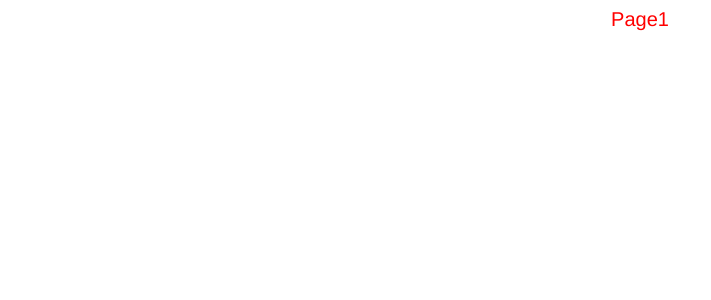
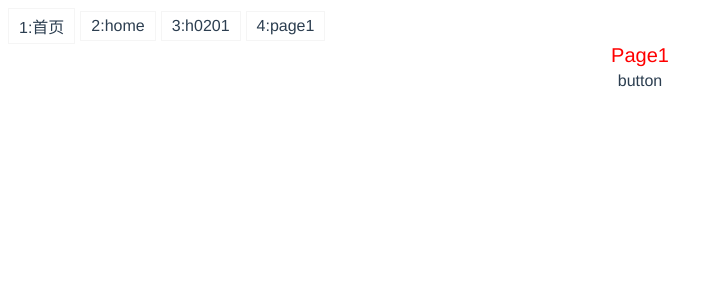
Before and after one commit to xiaotuni/vue2-demo, a Vue app: page /page1 in a window 1280 px wide. Shown: the top 300 px of the page, without its empty margins (0-711 px from the left). Built offline with nearby package versions, Linux system fonts and the light colour scheme.

Commit message:
路由配置

```diff
--- a/src/App.vue
+++ b/src/App.vue
@@ -1,15 +1,3 @@
-<template>
-  <div id="app">
-    <router-view></router-view>
-  </div>
-</template>
-
-<script>
-export default {
-  name: 'app'
-};
-</script>
-
 <style>
 #app {
   font-family: 'Avenir', Helvetica, Arial, sans-serif;
@@ -18,3 +6,37 @@ export default {
   color: #2c3e50;
 }
 </style>
+
+<template>
+  <div id="app">
+    <xtn-menu></xtn-menu>
+    <router-view></router-view>
+  </div>
+</template>
+
+<script>
+import Utility from './Common/Utility';
+import Vue from 'vue';
+import Menu from './components/Menu.vue';
+
+export default {
+  name: 'app',
+  data() {
+    const _Content = {};
+    return _Content;
+  },
+  created() {
+    Utility.setContent(Utility.constItem.Event, new Vue());
+    Utility.setContent(Utility.constItem.Context, this);
+    Utility.$on(Utility.constItem.UrlItem.GoBack, () => {
+      alert('bbbbbbb');
+    });
+  },
+  beforeCreate() {
+
+  },
+  components: {
+    'xtn-menu': Menu
+  }
+};
+</script>
--- a/src/Common/Utility.js
+++ b/src/Common/Utility.js
@@ -65,15 +65,15 @@ export default class Utility {
      */
     UrlItem: {
       GoBack: 'goBack',                                                    // 回退操作
-      Login: 'login',                                                      // 登录
-      App: 'app',                                                  // 首页-->商品列表
-      Default: 'default',                                                  // 首页-->商品列表
-      OtherPage: 'otherpage',                                                  // 首页-->商品列表
+      Home: 'home',                                                        //
+      H0201: 'h0201',                                                      //
+      Page1: 'page1',                                                      //
     },
     UrlTitle: {
-      '/app': { Title: 'APP页面', Index: 1 },
-      '/default': { Title: '默认页面', Index: 1 },
-      '/otherpage': { Title: '其它界面', Index: 1 },
+      '/': { Title: '首页', Index: 1 },
+      '/home': { Title: 'home', Index: 1 },
+      '/h0201': { Title: 'h0201', Index: 1 },
+      '/page1': { Title: 'page1', Index: 1 },
     },
     /**
      * 显示模式
@@ -563,7 +563,6 @@ export default class Utility {
     return __Array;
   }
 
-
   /**
    * 页面跳转
    * @param url 要跳转的页面。
@@ -572,19 +571,16 @@ export default class Utility {
   static toPage(url, params) {
     try {
       const __context = this.getContent(this.constItem.Context);
-      if (this.isUndefined(url) || url === '' || this.isUndefined(__context) || this.isUndefined(__context.router)) {
+      if (this.isUndefined(url) || url === '' || this.isUndefined(__context) || this.isUndefined(__context.$router)) {
         return;
       }
-      const router = __context.router;
-
+      const router = __context.$router;
       if (url === this.constItem.UrlItem.GoBack) {
         this.$emit(this.constItem.Events.OnGoBack, { url: url, params: params });
         return;
       }
-      // const __param = this.convertToUrlParams(params);
-      // router.push('/' + url + (__param ? ('?' + __param) : ''));
-      const __pathname = '/' + url;
-      router.push({ pathname: __pathname, query: Object.assign(params || {}, { _timestamp: new Date().getTime() }) });
+      const __pathname = url;
+      router.push({ path: __pathname, query: Object.assign(params || {}, { _timestamp: new Date().getTime() }) });
     } catch (ex) {
       console.log(ex.toString());
     }
@@ -712,10 +708,10 @@ export default class Utility {
     if (this.isUndefined(event) || event === null) {
       return;
     }
-    if (!this.isFunction(event.emit)) {
+    if (!this.isFunction(event.$emit)) {
       return;
     }
-    event.emit(eventName, param1, param2, param3, param4, param5, param6, param7, param8, param9);
+    event.$emit(eventName, param1, param2, param3, param4, param5, param6, param7, param8, param9);
   }
 
   /**
@@ -731,10 +727,10 @@ export default class Utility {
     if (this.isUndefined(event) || event === null) {
       return;
     }
-    if (!this.isFunction(event.on)) {
+    if (!this.isFunction(event.$on)) {
       return;
     }
-    event.on(eventName, callBack);
+    event.$on(eventName, callBack);
   }
 
   /**
--- a/src/components/Hello.vue
+++ b/src/components/Hello.vue
@@ -1,3 +1,32 @@
+
+<!-- Add "scoped" attribute to limit CSS to this component only -->
+<style lang="scss" scoped>
+.hello {
+  text-align: center;
+  .img {
+    margin-top: 60px;
+  }
+  h1,
+  h2 {
+    font-weight: normal;
+  }
+
+  ul {
+    list-style-type: none;
+    padding: 0;
+  }
+
+  li {
+    display: inline-block;
+    margin: 0 10px;
+  }
+
+  a {
+    color: #42b983;
+  }
+}
+</style>
+
 <template>
   <div class="hello">
     <img class="img" src="../assets/logo.png" />
@@ -40,42 +69,14 @@
 </template>
 
 <script>
+
 export default {
   name: 'hello',
   data() {
-    console.log('---------');
+    // console.log('---------');
     return {
-
       msg: 'Welcome to Your Vue.js App'
     };
-  }
+  },
 };
 </script>
-
-<!-- Add "scoped" attribute to limit CSS to this component only -->
-<style lang="scss" scoped>
-.hello {
-  text-align: center;
-  .img {
-    margin-top: 60px;
-  }
-  h1,
-  h2 {
-    font-weight: normal;
-  }
-
-  ul {
-    list-style-type: none;
-    padding: 0;
-  }
-
-  li {
-    display: inline-block;
-    margin: 0 10px;
-  }
-
-  a {
-    color: #42b983;
-  }
-}
-</style>
--- a/src/components/Menu.vue
+++ b/src/components/Menu.vue
@@ -1,13 +1,46 @@
 <style lang="scss">
+.pageList {
+  display: flex;
+  align-items: center;
 
+  .page {
+    margin-right: 5px;
+    >div {
+      border: 1px solid #f5f5f5;
+      padding: 5px 10px;
+    }
+  }
+}
 </style>
 <template>
-
+  <div class="pageList">
+    <div class="page" v-for="(item,index) in List">
+      <div @click="GoToPage(item)">
+        {{(index+1)+ ':' + item.Title}}
+      </div>
+    </div>
+  </div>
 </template>
 <script>
+import Utility from '../Common/Utility';
 export default {
   data() {
-
+    const __Content = { List: [] };
+    return __Content;
+  },
+  mounted() {
+    const { UrlTitle } = Utility.constItem;
+    Object.keys(UrlTitle).forEach(key => {
+      // console.log(key);
+      this.List.push(Object.assign({}, { Url: key }, UrlTitle[key]));
+    });
+    // this.List = Object.values(UrlTitle);
+  },
+  methods: {
+    GoToPage(item) {
+      // console.log(item);
+      Utility.toPage(item.Url);
+    }
   }
 };
 </script>
--- a/src/components/Page1.vue
+++ b/src/components/Page1.vue
@@ -3,6 +3,10 @@
   .title {
     font-size: 20px;
     color: red;
+    text-align: center;
+  }
+  .btn {
+    padding: 5px 10px;
     text-align: center;
   }
 }
@@ -13,16 +17,26 @@
     <div class="title">
       Page1
     </div>
+
+    <div class="btn" @click="aaa">button</div>
   </div>
 </template>
 
 <script>
+import Utility from '../Common/Utility';
 export default {
   name: 'hello',
   data() {
     return {
       msg: '这是一个页面啦'
     };
+  },
+  methods: {
+    aaa: function () {
+      // console.log('-------');
+      // console.log(Utility);
+      Utility.$emit(Utility.constItem.UrlItem.GoBack, { a: '111' });
+    },
   }
 };
 </script>
--- a/src/demo/components/TaskList.vue
+++ b/src/demo/components/TaskList.vue
@@ -36,8 +36,8 @@ export default {
     };
   },
   mounted() {
-    console.log('task list components...');
-    console.log(this);
+    // console.log('task list components...');
+    // console.log(this);
   },
   methods: {
   },
--- a/src/demo/v0201.vue
+++ b/src/demo/v0201.vue
@@ -130,7 +130,7 @@ export default {
     };
   },
   mounted() {
-    console.log('mounted...');
+    // console.log('mounted...');
 
     for (let i = 0; i < 2; i++) {
       const __AddressInfo = {
@@ -147,7 +147,7 @@ export default {
       this.IsShowRed = !this.IsShowRed;
     },
     Add(value) {
-      console.log(value);
+      // console.log(value);
       this.list.push(value);
       this.newValue = '';
       this.$refs.txtNewValue.focus();
--- a/src/main.js
+++ b/src/main.js
@@ -6,8 +6,6 @@ import router from './router';
 
 Vue.config.productionTip = false;
 
-// console.log(router);
-
 /* eslint-disable no-new */
 new Vue({
   el: '#app',
--- a/src/router/index.js
+++ b/src/router/index.js
@@ -10,6 +10,7 @@ export default new Router({
   mode: 'history',
   routes: [
     { path: '/', name: 'Hello', component: Hello },
+    { path: '/home', name: 'hello', component: Hello },
     { path: '/page1', name: 'Page1', component: Page1 },
     { path: '/h0201', name: 'v0201', component: v0201 },
   ]
```
Also changed, not shown: .eslintrc.js.
